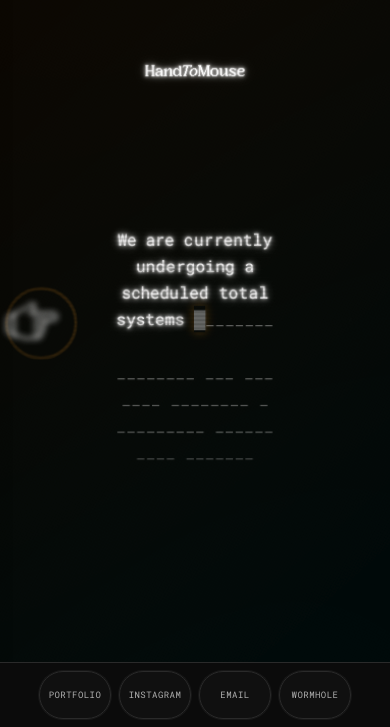
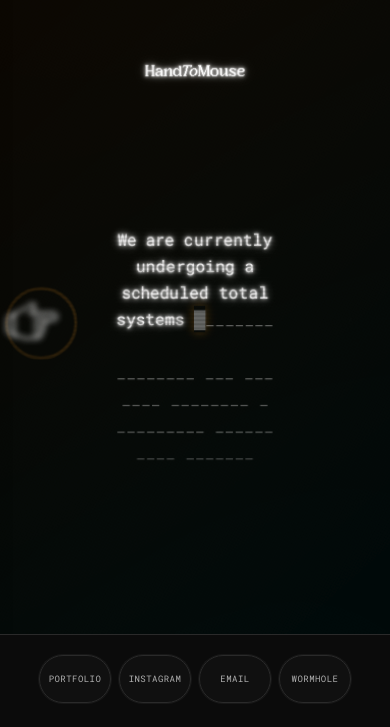
Before and after one commit to Handtomouse/htm-landing, a Next.js app: page / in a window 390 px wide. Shown: the part 117-844 px from the top of the page. Built offline with nearby package versions, Linux system fonts and the light colour scheme; a web font is replaced by a local one.

Commit message:
Increase footer bottom padding for better UI/UX
- 20px top, 24px bottom (+ safe-area on mobile)
- Provides comfortable breathing room from screen edge

Co-Authored-By: Claude Opus 4.5 <noreply@anthropic.com>

```diff
--- a/components/FooterCTAs.tsx
+++ b/components/FooterCTAs.tsx
@@ -79,8 +79,8 @@ const FooterCTAs = memo(function FooterCTAs({ onContactClick }: FooterCTAsProps)
     <footer
       className="fixed bottom-0 left-0 right-0 z-50 border-t"
       style={{
-        paddingTop: 'var(--grid-2x)',
-        paddingBottom: 'calc(var(--grid-2x) + env(safe-area-inset-bottom))',
+        paddingTop: '20px',
+        paddingBottom: 'calc(24px + env(safe-area-inset-bottom))',
         backgroundColor: 'var(--bg)',
         borderColor: 'var(--grid)',
         backdropFilter: 'blur(8px)'
```
